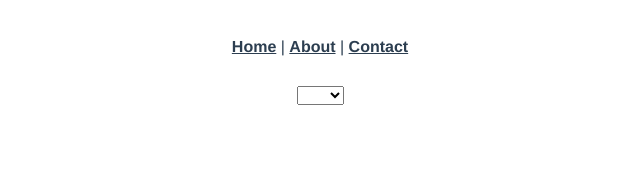
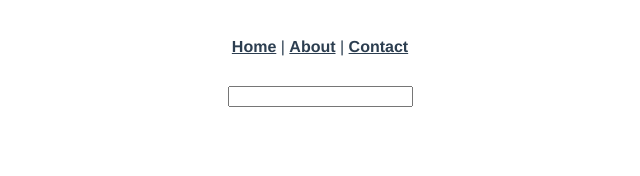
Before and after one commit to manyyeon/study_vue, a Vue app: page /dataBindingExample in a window 1280 px wide. Shown: the top 176 px of the page, without its empty margins (320-960 px from the left). Built offline with nearby package versions, Linux system fonts and the light colour scheme.

Commit message:
이벤트 처리 - key 이벤트

```diff
--- a/src/views/DataBindingExample.vue
+++ b/src/views/DataBindingExample.vue
@@ -1,10 +1,6 @@
 <template>
     <div>
-        <select v-model="city" @change="changeSelect">
-            <option value="서울">서울</option>
-            <option value="부산">부산</option>
-            <option value="제주">제주</option>
-        </select>
+        <input type="text" v-model="textValue" @keyup.enter="showValue" />
     </div>
 </template>
 
@@ -13,7 +9,7 @@ export default {
     components: {},
     data() {
         return {
-            city: ""
+            textValue: ""
         }
     },
     setup() {},
@@ -21,8 +17,9 @@ export default {
     mounted() {},
     unmounted() {},
     methods: {
-        changeSelect() {
-            alert(this.city)
+        showValue() {
+            // tab, delete, esc, space, up, down, left, right
+            alert(this.textValue);
         }
     }
 }
```
